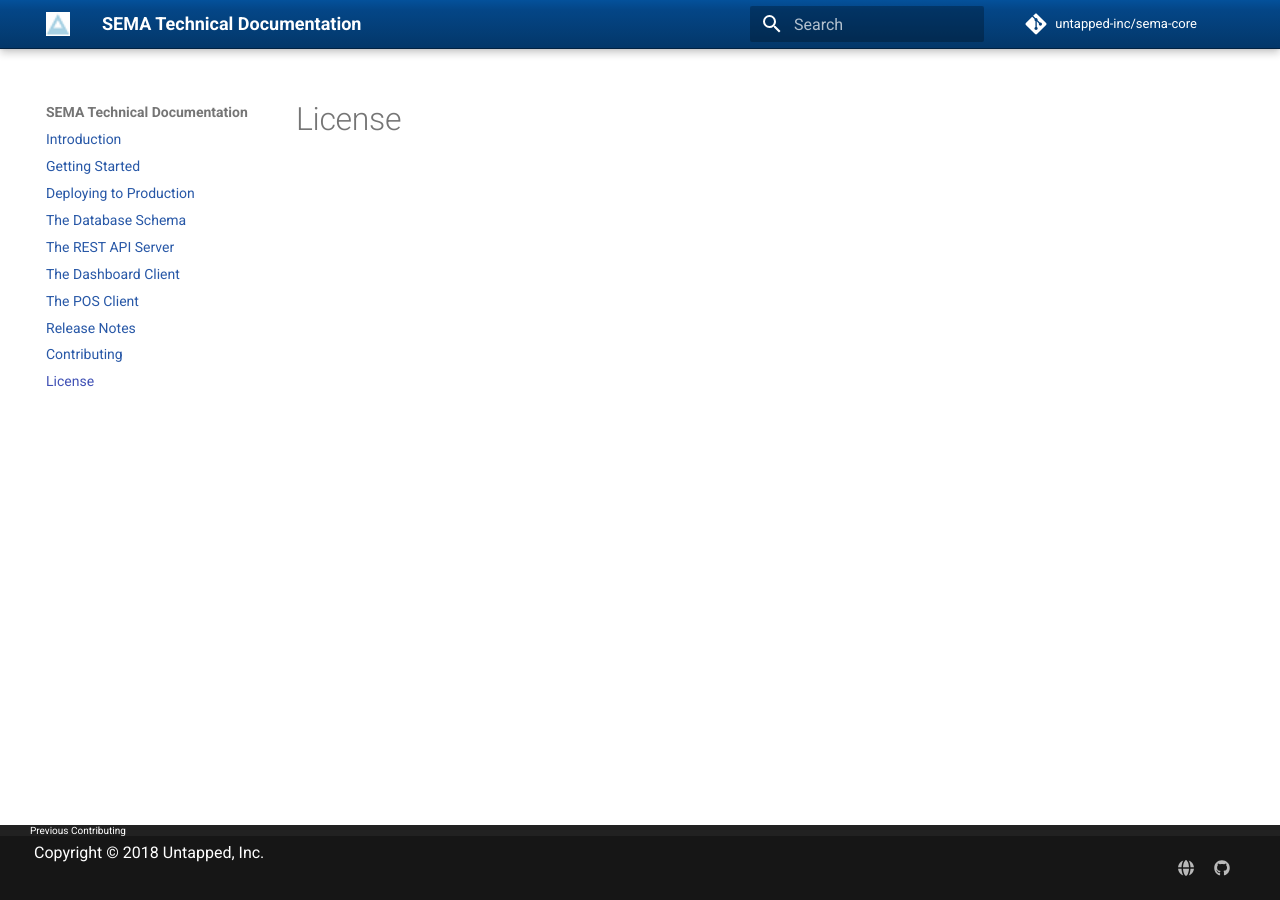
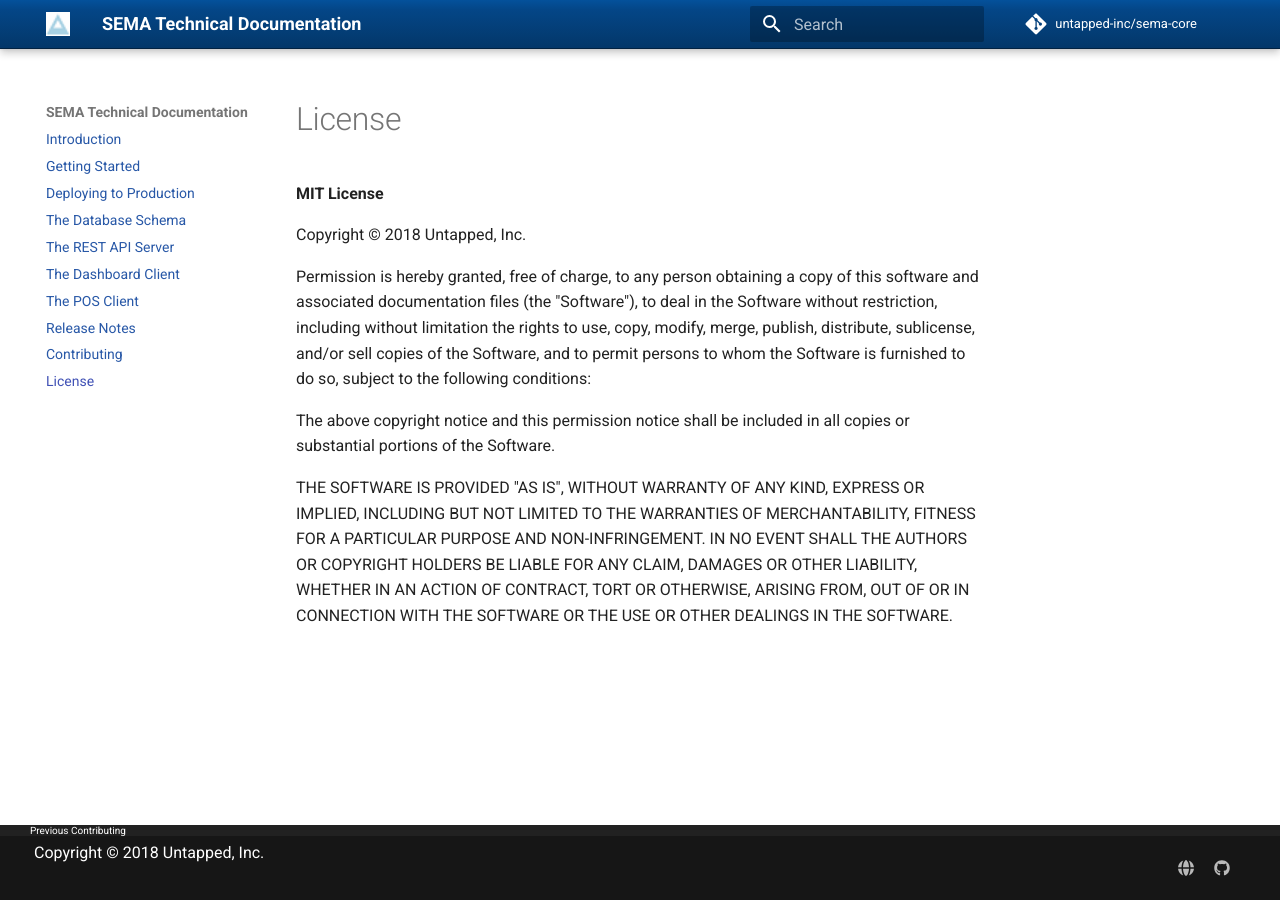
Before and after one commit to untapped-inc/sema-docs, an MkDocs documentation site: the page built from docs/license.md, in a window 1280 px wide. Built offline with MkDocs 1.6.1 and Material for MkDocs 9.7.7, drawn with Linux system fonts in a browser that asks for light colours; comment, search, counter and statistics services are not loaded.

Commit message:
[Patch] Update License section

```diff
--- a/docs/license.md
+++ b/docs/license.md
@@ -1 +1,11 @@
 # License
+
+**MIT License**
+
+Copyright © 2018 Untapped, Inc.
+
+Permission is hereby granted, free of charge, to any person obtaining a copy of this software and associated documentation files (the "Software"), to deal in the Software without restriction, including without limitation the rights to use, copy, modify, merge, publish, distribute, sublicense, and/or sell copies of the Software, and to permit persons to whom the Software is furnished to do so, subject to the following conditions:
+
+The above copyright notice and this permission notice shall be included in all copies or substantial portions of the Software.
+
+THE SOFTWARE IS PROVIDED "AS IS", WITHOUT WARRANTY OF ANY KIND, EXPRESS OR IMPLIED, INCLUDING BUT NOT LIMITED TO THE WARRANTIES OF MERCHANTABILITY, FITNESS FOR A PARTICULAR PURPOSE AND NON-INFRINGEMENT. IN NO EVENT SHALL THE AUTHORS OR COPYRIGHT HOLDERS BE LIABLE FOR ANY CLAIM, DAMAGES OR OTHER LIABILITY, WHETHER IN AN ACTION OF CONTRACT, TORT OR OTHERWISE, ARISING FROM, OUT OF OR IN CONNECTION WITH THE SOFTWARE OR THE USE OR OTHER DEALINGS IN THE SOFTWARE.
```
